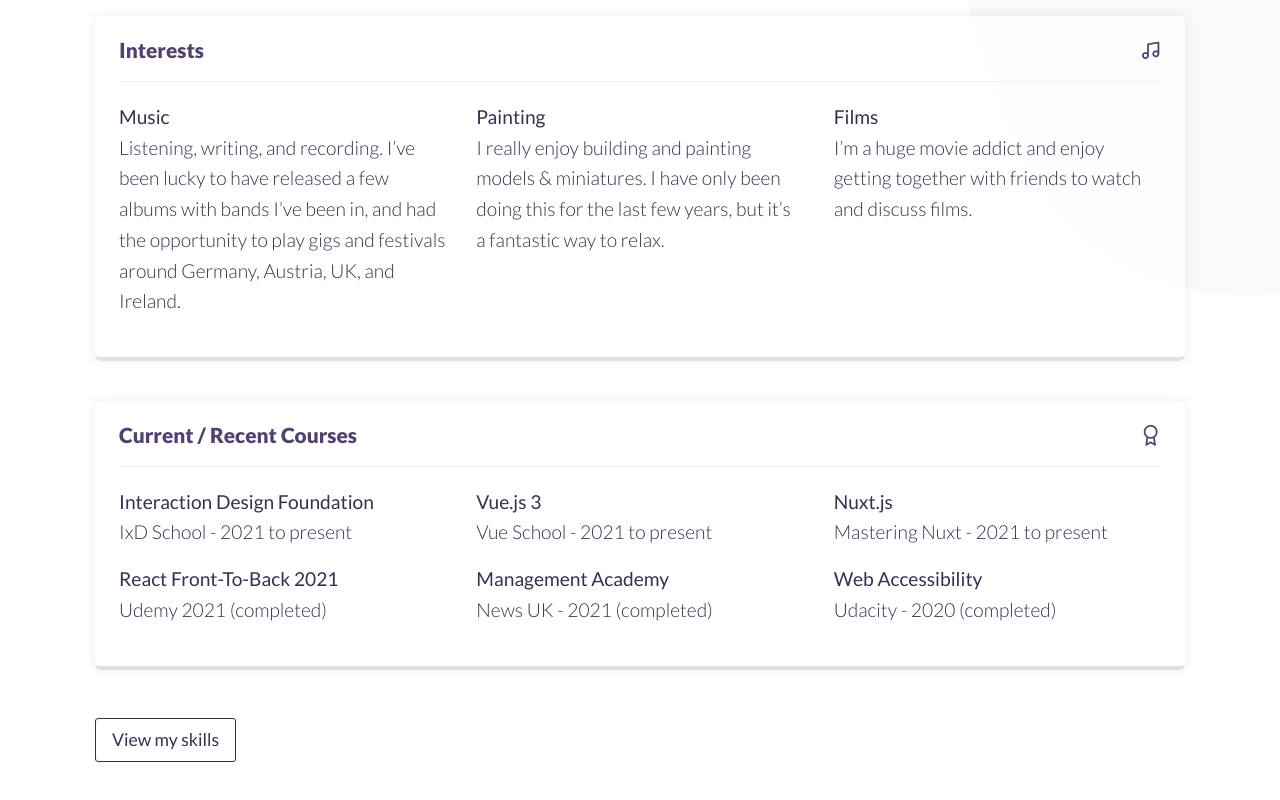
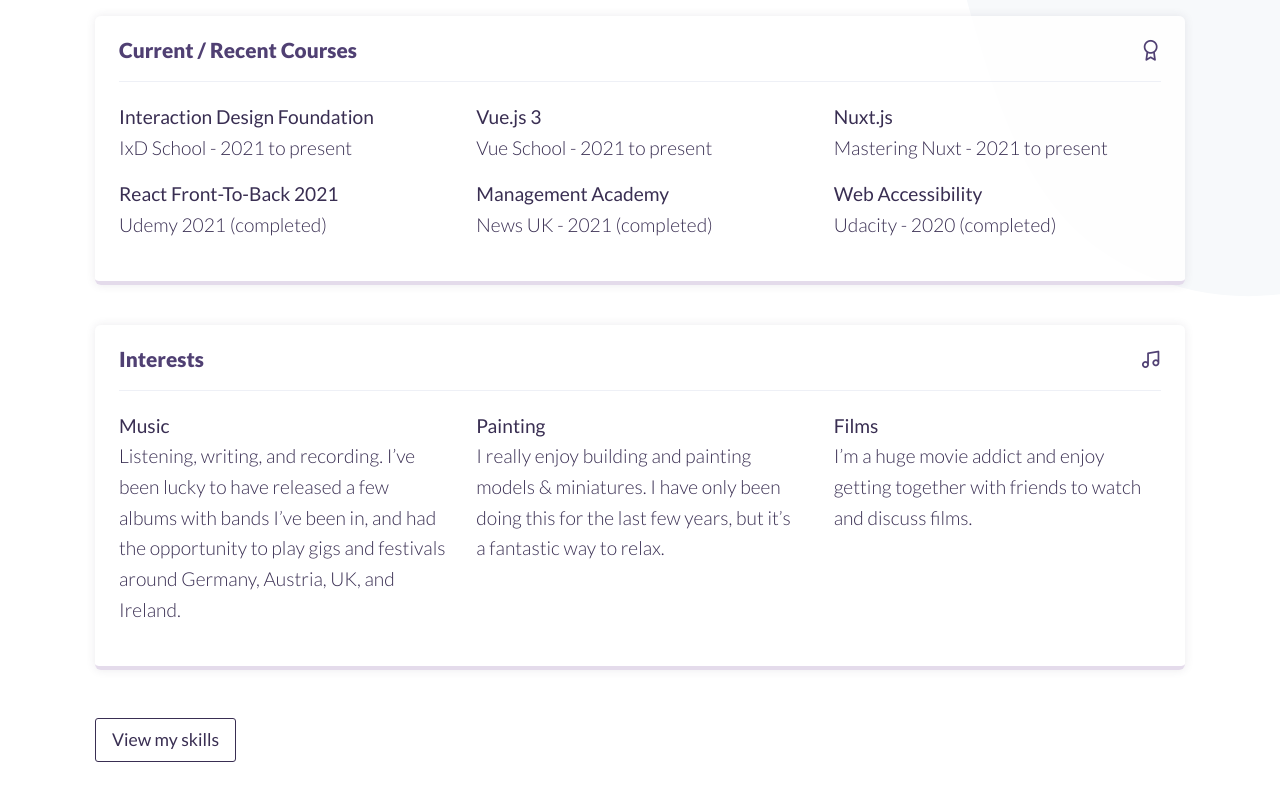
Before and after one commit to stunoir/stunoir.github.io, a Vue app: page / in a window 1280 px wide. Shown: the part 1758-2558 px from the top of the page. Built offline with nearby package versions, Linux system fonts and the light colour scheme.

Commit message:
update learning

```diff
--- a/src/components/sections/SectionAbout.vue
+++ b/src/components/sections/SectionAbout.vue
@@ -18,10 +18,9 @@
       <br />
       <feature-block title="Awards" icon="trophy" :collection="awards"></feature-block>
       <br />
+      <feature-block title="Current / Recent Courses" icon="award" :collection="learning"></feature-block>
+      <br />
       <feature-block title="Interests" icon="music" :collection="interests"></feature-block>
-      <br />
-      <feature-block title="Current / Recent Courses" icon="award" :collection="learning"></feature-block>
-
       <br />
       <a class="btn" href="#skills">View my skills</a>
     </div>
```
